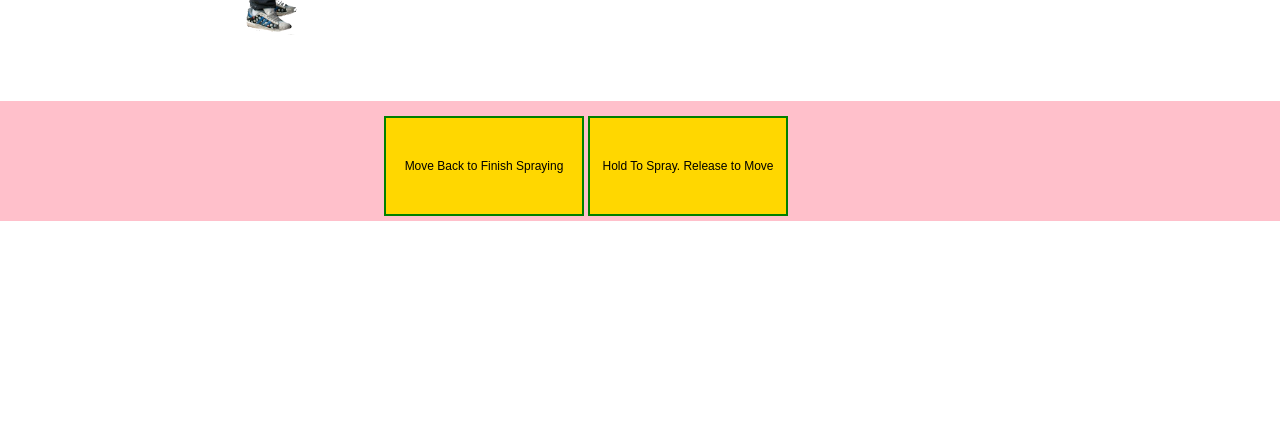
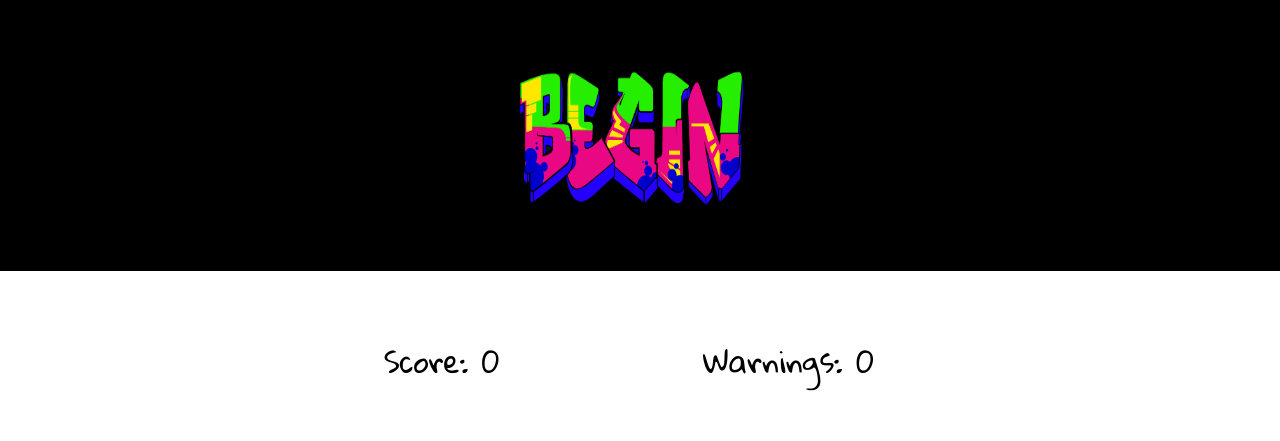
Before and after one commit to CurrieBen/PoPoPopUp-Latest-version, a PHP site: page / in a window 1280 px wide. Shown: the part 479-920 px from the top of the page. Before the commit the page ends 700 px from the top, so only its background shows below. Run offline with PHP 8.4, Linux system fonts and the light colour scheme; some libraries are stand-ins or nearby versions.

Commit message:
started work on menu and also added scoring system and warnign system

```diff
--- a/css/style.css
+++ b/css/style.css
@@ -1,6 +1,52 @@
 body {
   box-sizing: border-box;
   margin: 0 auto;
+}
+
+.menu {
+  height: 750px;
+  max-width: 1600px;
+  background-color: black;
+}
+
+.poPoPopUp {
+  margin-top: 1%;
+  margin-left: 18%;
+}
+
+.HowToPlay {
+  margin-top: 5%;
+  margin-left: 30%;
+  height: 150px;
+  width: 500px;
+  display: inline;
+}
+
+.play {
+  margin-left: 40%;
+  margin-top: 5%;
+  margin-right: 35%;
+  height: 150px;
+  width: 250px;
+}
+
+.score {
+  font-family: 'Gloria Hallelujah', cursive;
+  display: inline-block;
+  margin-top: 60px;
+  margin-left: 30%;
+  margin-right: 200px;
+  text-align: center;
+  font-size: 30px;
+}
+
+.warning {
+  font-family: 'Gloria Hallelujah', cursive;
+  display: inline-block;
+  margin-top: 60px;
+  margin-right: 30%;
+  text-align: center;
+  font-size: 30px;
 }
 
 .policemen {
@@ -11,7 +57,7 @@ body {
   width: 200px;
   height: 200px;
   left: 600px;
-  top: 140px;
+  top: 990px;
   margin-top: 2%;
   z-index: -1;
 }
@@ -22,7 +68,7 @@ body {
   height: 350px;
   margin: 8%;
   display: block;
-  margin-top: 10%;
+  margin-top: 2%;
   background-position: center;
   z-index: 2;
 }
@@ -58,29 +104,23 @@ body {
 }
 
 .Pavement {
-  height: 120px;
+  height: 80px;
   background-color: pink;
   z-index: 1;
 }
 
 #left{
-  margin-left: 30%;
-  height: 100px;
-  width: 200px;
-  background-color: gold;
-  border: 2px solid green;
+  margin-left: 35%;
+  height: 80px;
+  width: 150px;
   outline: 0 !important;
-  font-size: 12px;
   margin-top: 15px;
 }
 
 #right{
-  margin-right: 30%;
+  margin-right: 35%;
   height: 100px;
-  width: 200px;
-  background-color: gold;
-  border: 2px solid green;
+  width: 150px;
   outline: 0 !important;
-  font-size: 12px;
   margin-top: 15px;
 }
--- a/index.html
+++ b/index.html
@@ -6,9 +6,17 @@
     <link rel="stylesheet" href="css/style.css">
     <script src="https://ajax.googleapis.com/ajax/libs/jquery/3.1.0/jquery.min.js"></script>
     <script src="js/app.js" charset="utf-8"></script>
+    <link href="https://fonts.googleapis.com/css?family=Gloria+Hallelujah" rel="stylesheet">
   </head>
   <body>
+    <div class="menu">
+      <img src="/Users/123THC/development/project1/images/PoPoPopUp.png" alt="headline" class="poPoPopUp">
+      <img src="images/HowToPlay.png" alt="How To Play" type="button" class="HowToPlay">
+      <img src="/Users/123THC/development/project1/images/Begin.png" alt="Play" class="play" type="button">
+    </div>
         <div class="Behind">
+          <div class="score">Score: 0</div>
+          <div class="warning">Warnings: 0</div>
           <div class="Wall">
             <div class="policemen"></div>
             <div class="gArtist"></div>
@@ -25,13 +33,16 @@
                 <div class="graff" id="tenth"></div>
                 <div class="graff" id="eleventh"></div>
                 <div class="graff" id="twelfth"></div>
-        </div>
+                <div class="graff" id="thirteenth"></div>
+                <div class="graff" id="fourteenth"></div>
+                <div class="graff" id="fifteenth"></div>
+                <div class="graff" id="sixteenth"></div>
             </div>
           </div>
       <div class="Pavement">
-      <button id="left">Move Back to Finish Spraying</button>
-      <button id="right">Hold To Spray. Release to Move</button>
+        <img src="/Users/123THC/development/project1/images/feet.png" alt="feet" id="left" type="button">
+        <img src="/Users/123THC/development/project1/images/spraycan.png" alt="spraycan" id="right" type="button">
       </div>
-
+    </div>
   </body>
 </html>
--- a/js/app.js
+++ b/js/app.js
@@ -5,25 +5,37 @@ function setup() {
   const $police = $('.policemen');
   const $right = $('#right');
   const $left = $('#left');
-  const $will = $('.gArtist');
+  const $artist = $('.gArtist');
   const $section = $('.graff');
-  // const $everything = $('*');
+  const $begin = $('.play');
+  const $scoreboard = $('.score');
+  const $warning = $('.warning');
   let currentSection = 0;
-  // let i = 0.1;
   const x = 0.03;
   let mousedown = false;
   let policeInSight = false;
   const randomTime = Math.ceil(Math.random()*8500);
   const randomTimeUp = Math.ceil(Math.random()*3000);
-  const randomTimeDown = Math.ceil(Math.random()*10000);
+  const randomTimeDown = Math.ceil(Math.random()*3000);
   console.log(randomTime);
   console.log(randomTimeDown);
+  let currentOpacity = null;
+  let newOpacity = null;
+  let score = 0;
+  let warnings = 0;
+
+  $begin.on('click' , ()=>{
+    $('html, body').animate({
+      scrollTop: $begin.offset().top
+    }, 2000);
+    event.preventDefault();
+  });
 
 
   function appear(){
-    // $police.animate({ top: 0 }, randomTimeUp, down()); having down at the end is the complete part and it means that it will run this function once the rest has completed
+    // $police.animate({ top: 0 }, randomTimeUp, down()); having down at the end is the complete part and it means that it artist run this function once the rest has completed
     console.log('inside appear()');
-    $police.animate({ top: 0 }, randomTimeUp, disappear);
+    $police.animate({ top: 805 }, randomTimeUp, disappear);
   }
 
   // Create a function that makes the image go back to it's previous position. Below does not work - need to work on this
@@ -32,20 +44,26 @@ function setup() {
     policeInSight = true;
     console.log(policeInSight);
     setTimeout(() => {
-      $police.animate({ top: 140 }, randomTimeDown, policeUp);
+      $police.animate({ top: 950 }, randomTimeDown, policeUp);
     }, randomTime);
   }
 
   function moveRight(){
-    $will.animate({ left: '+=53px' }, 'slow');
+    $artist.animate({ left: '+=53px' }, 'slow');
     currentSection++;
+    console.log(currentSection);
+    $artist.css('transform', 'scaleX(1)');
+  }
+
+  function moveLeft(){
+    $artist.animate({ left: '-=53px' }, 'slow');
+    currentSection--;
+    $artist.css('transform', 'scaleX(-1)');
     console.log(currentSection);
   }
 
-  function moveLeft(){
-    $will.animate({ left: '-=53px' }, 'slow');
-    currentSection--;
-    console.log(currentSection);
+  function turnAround() {
+    $artist.css('transform', 'scaleX(1)');
   }
 
   var slowly;
@@ -63,11 +81,14 @@ function setup() {
   function sprayWall() {
     // find the div covering the current wall section
     // update the opacity of that div
-    const currentOpacity = parseFloat($section.eq(currentSection).css('opacity'));
-    const newOpacity = currentOpacity + x;
+    currentOpacity = parseFloat($section.eq(currentSection).css('opacity'));
+    newOpacity = currentOpacity + x;
     $section.eq(currentSection).css('opacity', newOpacity);
-
+    console.log(currentOpacity);
+    score++;
+    $scoreboard.html('Score: ' + score);
     checkCaught();
+    checkWin();
   }
 
   function policeUp() {
@@ -83,17 +104,33 @@ function setup() {
     }, randomTime);
   }
 
-  //Function to make policeman go down is not working yet
-  //  function policeDown() {
-  //  setInterval(down, 10000);
-  //  policeInSight = false;
-  // }
-
   function checkCaught() {
     if (mousedown === true && policeInSight === true){
-      //change the image below to something better when you get caught
-      // $everything.css('background-image', 'url(/Users/123THC/development/project1/images/joke.jpg)');
-      console.log('You\'re nicked guv!');
+      warnings++;
+      $warning.html('Warnings: ' + warnings);
+    }
+    if (warnings >= 1){
+      $warning.css('color', '#f00');
+    }
+    if (warnings === 2){
+      $warning.css('font-size', '35px');
+      setInterval(blinker, 500);
+    }
+    if (warnings === 3){
+      //some code to stop everything and offer reset button
+    }
+  }
+
+
+  function blinker() {
+    $warning.fadeOut(200);
+    $warning.fadeIn(200);
+  }
+
+
+  function checkWin() {
+    if(parseFloat(currentOpacity) === 1 && parseFloat(newOpacity) >= 1){
+      console.log('You win!');
     }
   }
 
@@ -102,7 +139,9 @@ function setup() {
     .on('mousedown', sprayWall)
     .on('click', policeUp)
     .on('mouseup', moveRight);
-  $left.on('click', moveLeft);
+  $left
+    .on('mousedown', moveLeft)
+    .on('mouseup', turnAround);
 }
 
 $(() => setup());
```
Also changed, not shown: images/Begin.png (added), images/HowToPlay.png (added), images/PoPoPopUp.png (added), images/background.jpg, images/feet.png (added), images/policecar.png (added), images/spraycan.png (added). Lines whose indentation alone changed are shown as unchanged.
